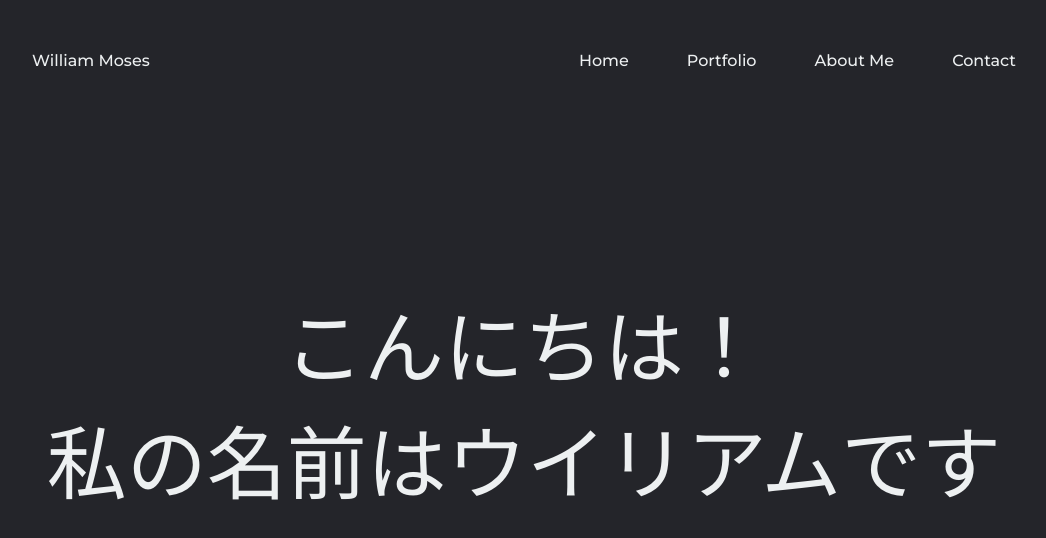
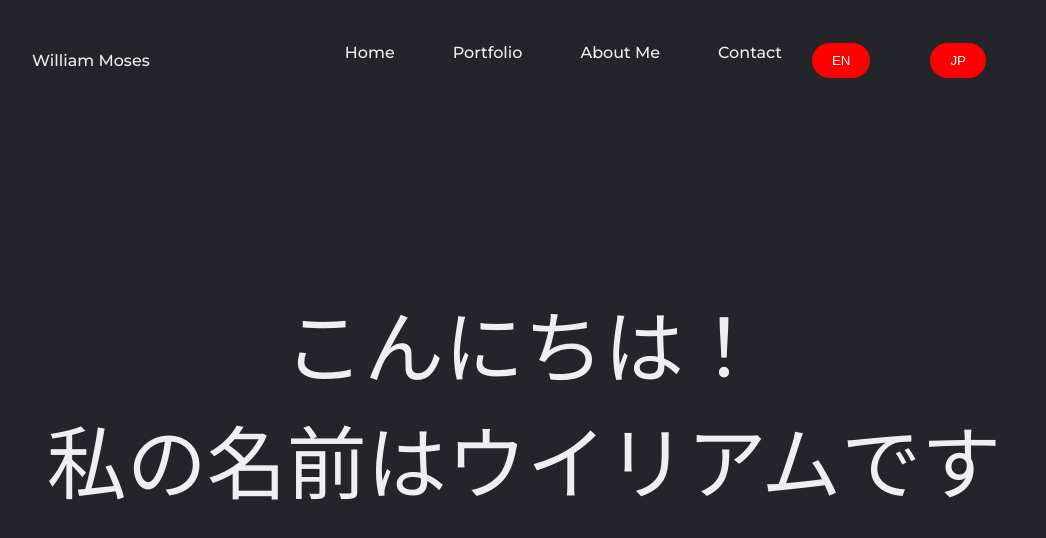
Before and after one commit to Koufuku5K/Home, a React (Create React App) app: page /FlashDodgeGame in a window 1280 px wide. Shown: the top 538 px of the page, without its empty margins (116-1162 px from the left). Built offline with nearby package versions, Linux system fonts and the light colour scheme.

Commit message:
Added Japanese Language
Not done yet.

```diff
--- a/package.json
+++ b/package.json
@@ -7,8 +7,10 @@
     "@testing-library/jest-dom": "^5.16.5",
     "@testing-library/react": "^13.4.0",
     "@testing-library/user-event": "^13.5.0",
+    "i18next": "^23.8.2",
     "react": "^18.2.0",
     "react-dom": "^18.2.0",
+    "react-i18next": "^14.0.5",
     "react-router-dom": "^6.11.2",
     "react-scripts": "^5.0.1",
     "web-vitals": "^2.1.4"
--- a/src/components/HomePage/Home.css
+++ b/src/components/HomePage/Home.css
@@ -52,6 +52,7 @@ h2 {
     justify-content: center;
     align-items: center;
     height: 100vh;
+    min-width: 700px;
     margin: auto;
     vertical-align: middle;
     display: flex;
--- a/src/components/Navbar/Navbar.css
+++ b/src/components/Navbar/Navbar.css
@@ -54,6 +54,20 @@ header {
     color: #0088a9
 }
 
+.language-button {
+  background-color: red; /* Blue background color */
+  color: #fff; /* White text color */
+  padding: 10px 20px; /* Padding for the button */
+  border: none; /* Remove button border */
+  cursor: pointer; /* Add pointer cursor on hover */
+  margin-left: 10px; /* Add margin between buttons */
+}
+
+/* Hover effect for buttons */
+.language-button:hover {
+  background-color: blue; /* Darker blue background color on hover */
+}
+
 .cta {
     padding: 0px 20px;
     @media only screen and (max-width: 600px) {
--- a/src/components/Navbar/Navbar.js
+++ b/src/components/Navbar/Navbar.js
@@ -1,9 +1,15 @@
-// import React, {useState} from 'react'
 import './Navbar.css'
 import React from 'react'
 import { Link } from 'react-router-dom'
+import { useTranslation } from 'react-i18next'
 
 function Navbar() {
+  const [t, i18n] = useTranslation("global");
+
+  const handleChangeLanguage = (lang) => {
+    i18n.changeLanguage(lang);
+  };
+
   return (
     <header>
         <h1 href="#" class="cta">William Moses</h1>
@@ -13,6 +19,8 @@ function Navbar() {
                 <li><Link to="/PortfolioPage" class="cta">Portfolio</Link></li>
                 <li><Link to="/About" class="cta">About Me</Link></li>
                 <li><Link to="/Contact" class="cta">Contact</Link></li>
+                <button onClick={() => handleChangeLanguage("en")} class="language-button">EN</button>
+                <button onClick={() => handleChangeLanguage("jp")} class="language-button">JP</button>
             </ul>
         </nav>
     </header>
--- a/src/components/PortfolioPage/PortfolioPage.js
+++ b/src/components/PortfolioPage/PortfolioPage.js
@@ -1,25 +1,29 @@
 import './PortfolioPage.css';
 import { Link } from 'react-router-dom'
 import { useEffect } from 'react'
+import {useTranslation} from 'react-i18next'
 
 function PortfolioPage() {
   useEffect(() => {
     window.scrollTo(0, 0); // Loads the page from the top
   }, []);
+
+  const [t, i18n] = useTranslation("global");
+
   return (
     <>
     <div class="portfolio_container">
 
         <div id='section1' class='section'>
-          <h1 class="sectionTitle">Portfolio</h1>
-            <br></br>
+          <h1 class="sectionTitle">
+            {t("heading.message")}
+          </h1>
+          <br></br>
             <p>
-              Throughout my Undergraduate studies, I have learnt and produced many artefacts. These
-              artefacts include, but are not limited to, games and digital illustrations.
+              {t("sub-heading.paragraph1")}
               <br></br>
               <br></br>
-              In this page, you will be able to see the artefacts that I have created for both my
-              academics and leisure.
+              {t("sub-heading.paragraph2")}
             </p>
         </div>
 
--- a/src/index.js
+++ b/src/index.js
@@ -1,5 +1,27 @@
 import React from 'react';
 import ReactDOM from 'react-dom';
 import App from './App';
+import i18next from "i18next";
+import portfolioPage_en from "./translations/en/PortfolioPageEn.json"
+import portfolioPage_jp from "./translations/jp/PortfolioPageJp.json"
+import { I18nContext, I18nextProvider } from 'react-i18next';
 
-ReactDOM.render(<App />, document.getElementById('root'));
+i18next.init ({
+    interpolation: {escapeValue: true},
+    lng: "en",
+    resources: {
+        en: {
+            global: portfolioPage_en
+        },
+        jp: {
+            global: portfolioPage_jp
+        }
+    }
+})
+
+const root = ReactDOM.createRoot(document.getElementById('root'));
+root.render(
+    <I18nextProvider i18n={i18next}>
+        <App />
+    </I18nextProvider>
+);
--- /dev/null
+++ b/src/translations/en/PortfolioPageEn.json
@@ -0,0 +1,9 @@
+{
+    "heading": {
+        "message": "Portfolio"
+    },
+    "sub-heading": {
+        "paragraph1": "Throughout my Undergraduate studies, I have learnt and produced many artefacts. These artefacts include, but are not limited to, games and digital illustrations.",
+        "paragraph2": "In this page, you will be able to see the artefacts that I have created for both my academics and leisure."
+    }
+}
--- /dev/null
+++ b/src/translations/jp/PortfolioPageJp.json
@@ -0,0 +1,8 @@
+{
+    "header": {
+        "message": "ポートフォリオ"
+    },
+    "home": {
+        "body": "ポートフォリオ１"
+    }
+}
```
Also changed, not shown: 1 other file (tests, documents, lock files or other folders).
